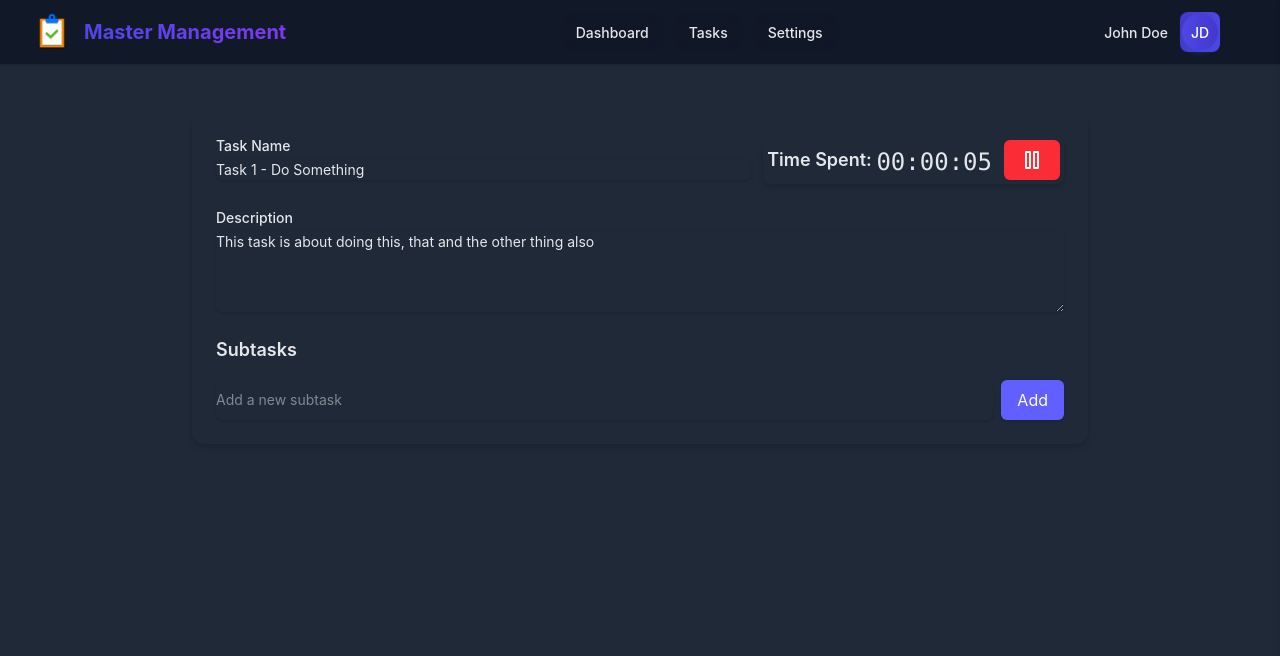
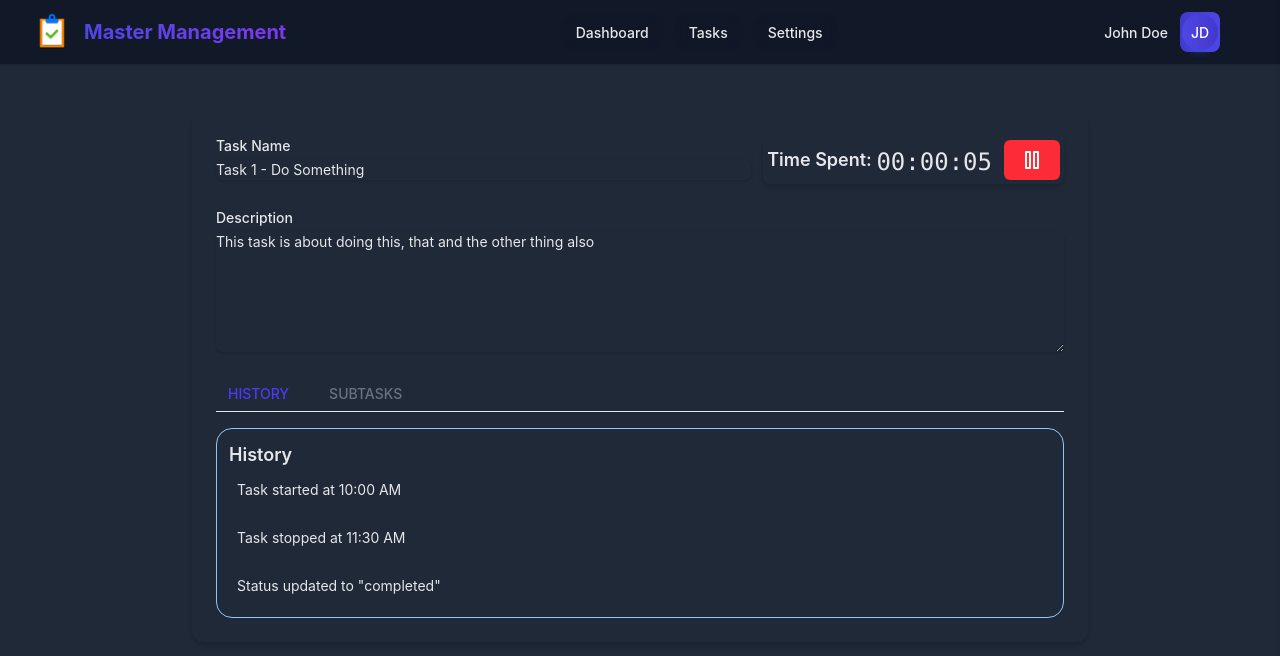
Before and after one commit to Regestrac/Master-Management-Frontend, a React (Vite) app: page /tasks/1 in a window 1280 px wide. Shown: the top 656 px of the page. Built offline with nearby package versions, Linux system fonts and the light colour scheme.

Commit message:
Add SubTasks and TaskHistory components; integrate into TaskDetail with tab navigation.

```diff
--- /dev/null
+++ b/src/components/Tasks/SubTasks.tsx
@@ -0,0 +1,48 @@
+import { useState } from 'react';
+
+type Props = {}
+
+const SubTasks = (_props: Props) => {
+  const [subtasks, setSubtasks] = useState<string[]>([]);
+  const [newSubtask, setNewSubtask] = useState('');
+
+  const handleAddSubtask = () => {
+    if (newSubtask.trim()) {
+      setSubtasks([...subtasks, newSubtask]);
+      setNewSubtask('');
+    }
+  };
+
+  return (
+    <div>
+      <h3 className='text-lg font-semibold'>Subtasks</h3>
+      <ul className='space-y-2'>
+        {subtasks.map((subtask, index) => (
+          <li
+            key={index}
+            className='flex justify-between items-center p-2 rounded-md'
+          >
+            <span>{subtask}</span>
+          </li>
+        ))}
+      </ul>
+      <div className='mt-4 flex space-x-2'>
+        <input
+          type='text'
+          value={newSubtask}
+          onChange={(e) => setNewSubtask(e.target.value)}
+          placeholder='Add a new subtask'
+          className='flex-1 rounded-md border-gray-300 shadow-sm focus:border-indigo-500 focus:ring-indigo-500 sm:text-sm'
+        />
+        <button
+          onClick={handleAddSubtask}
+          className='bg-indigo-500 text-white px-4 py-2 rounded-md shadow hover:bg-indigo-600'
+        >
+          Add
+        </button>
+      </div>
+    </div>
+  );
+};
+
+export default SubTasks;
--- a/src/components/Tasks/TaskDetail.tsx
+++ b/src/components/Tasks/TaskDetail.tsx
@@ -1,21 +1,18 @@
 import { useState } from 'react';
 
-import TaskTimer from './TaskTimer';
+import TaskTimer from 'components/Tasks/TaskTimer';
+
+import TaskHistory from './TaskHistory';
+import SubTasks from './SubTasks';
 
 const TaskDetail = () => {
   const [taskName, setTaskName] = useState('Task 1 - Do Something');
-  const [description, setDescription] = useState(
-    'This task is about doing this, that and the other thing also',
-  );
-  const [subtasks, setSubtasks] = useState<string[]>([]);
-  const [newSubtask, setNewSubtask] = useState('');
+  const [description, setDescription] = useState('This task is about doing this, that and the other thing also');
+  const [activeTab, setActiveTab] = useState<'history' | 'subtasks'>('history');
 
-  const handleAddSubtask = () => {
-    if (newSubtask.trim()) {
-      setSubtasks([...subtasks, newSubtask]);
-      setNewSubtask('');
-    }
-  };
+  const getTabClassName = (tab: 'history' | 'subtasks') => `px-3 py-2 font-medium text-sm ${activeTab === tab
+    ? 'border-indigo-500 text-indigo-600'
+    : 'border-transparent text-gray-500 hover:text-gray-700 hover:border-gray-300'}`;
 
   return (
     <div className='p-8'>
@@ -27,7 +24,7 @@ const TaskDetail = () => {
               type='text'
               value={taskName}
               onChange={(e) => setTaskName(e.target.value)}
-              className='mt-1 block w-full rounded-md border-gray-300 shadow-sm focus:border-indigo-500 focus:ring-indigo-500 sm:text-sm'
+              className='mt-1 block w-full rounded-md border-amber-300 shadow-sm focus:border-indigo-500 focus:ring-indigo-500 sm:text-sm'
             />
           </div>
           <TaskTimer />
@@ -37,36 +34,24 @@ const TaskDetail = () => {
           <textarea
             value={description}
             onChange={(e) => setDescription(e.target.value)}
-            rows={4}
-            className='mt-1 block w-full rounded-md border-gray-300 shadow-sm focus:border-indigo-500 focus:ring-indigo-500 sm:text-sm'
+            rows={6}
+            className='mt-1 block w-full rounded-md border-amber-300 shadow-sm focus:border-indigo-500 focus:ring-indigo-500 sm:text-sm'
           />
         </div>
         <div>
-          <h3 className='text-lg font-semibold'>Subtasks</h3>
-          <ul className='space-y-2'>
-            {subtasks.map((subtask, index) => (
-              <li
-                key={index}
-                className='flex justify-between items-center p-2 rounded-md'
-              >
-                <span>{subtask}</span>
-              </li>
-            ))}
-          </ul>
-          <div className='mt-4 flex space-x-2'>
-            <input
-              type='text'
-              value={newSubtask}
-              onChange={(e) => setNewSubtask(e.target.value)}
-              placeholder='Add a new subtask'
-              className='flex-1 rounded-md border-gray-300 shadow-sm focus:border-indigo-500 focus:ring-indigo-500 sm:text-sm'
-            />
-            <button
-              onClick={handleAddSubtask}
-              className='bg-indigo-500 text-white px-4 py-2 rounded-md shadow hover:bg-indigo-600'
-            >
-              Add
-            </button>
+          <div className='border-b border-gray-200'>
+            <nav className='-mb-px flex space-x-4' aria-label='Tabs'>
+              <button className={getTabClassName('history')} onClick={() => setActiveTab('history')}>
+                HISTORY
+              </button>
+              <button className={getTabClassName('subtasks')} onClick={() => setActiveTab('subtasks')}>
+                SUBTASKS
+              </button>
+            </nav>
+          </div>
+          <div className='mt-4'>
+            {activeTab === 'history' && <TaskHistory />}
+            {activeTab === 'subtasks' && <SubTasks />}
           </div>
         </div>
       </div>
--- /dev/null
+++ b/src/components/Tasks/TaskHistory.tsx
@@ -0,0 +1,22 @@
+type Props = {}
+
+const TaskHistory = (_props: Props) => {
+  return (
+    <div className='border-1 border-blue-300 p-3 rounded-2xl'>
+      <h3 className='text-lg font-semibold'>History</h3>
+      <ul className='space-y-2'>
+        <li className='p-2 rounded-md'>
+          <span className='text-sm'>Task started at 10:00 AM</span>
+        </li>
+        <li className='p-2 rounded-md'>
+          <span className='text-sm'>Task stopped at 11:30 AM</span>
+        </li>
+        <li className='p-2 rounded-md'>
+          <span className='text-sm'>Status updated to "completed"</span>
+        </li>
+      </ul>
+    </div>
+  );
+};
+
+export default TaskHistory;
```
